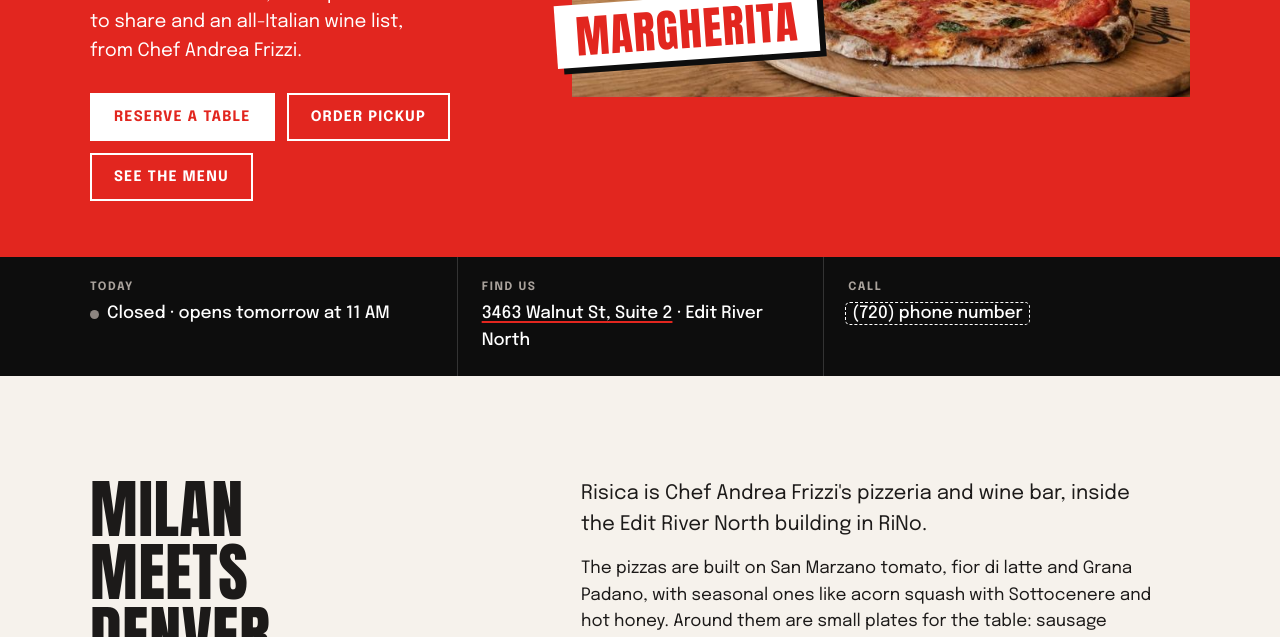
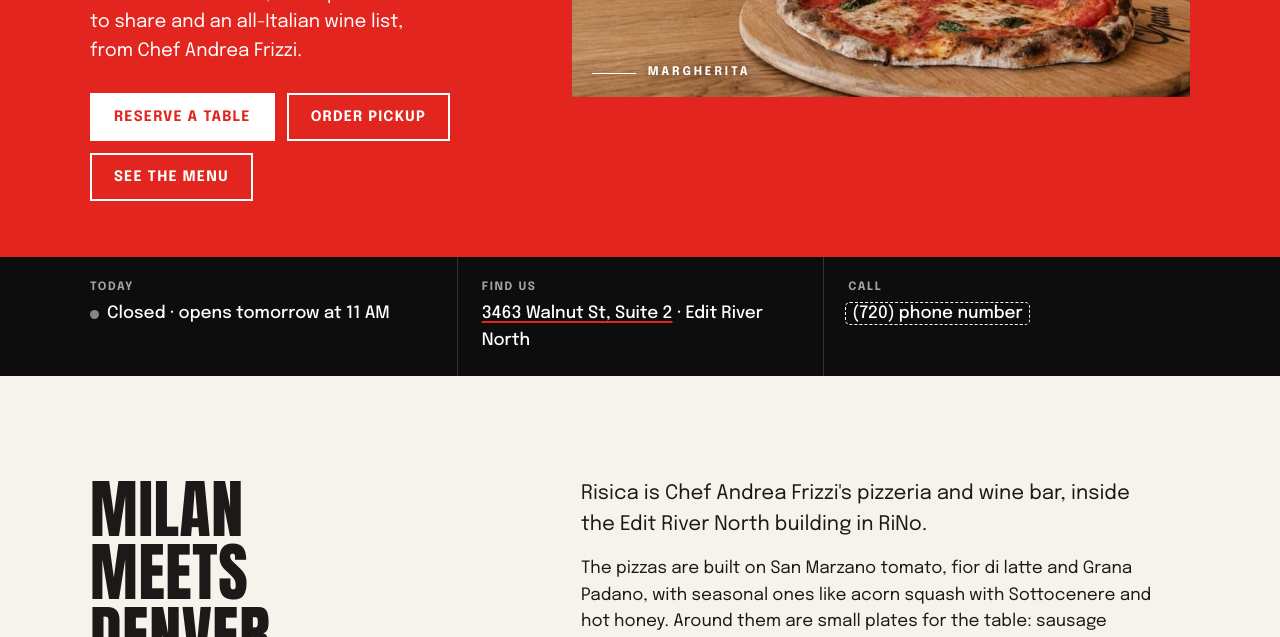
Before and after one commit to DionPuthoff/risica, a plain HTML site: page index.html in a window 1280 px wide. Shown: the part 463-1100 px from the top of the page. Drawn offline with Linux system fonts and the light colour scheme.

Commit message:
Make hero caption a thin line with small label
Co-Authored-By: Claude Opus 5.5 <noreply@anthropic.com>
Claude-Session: https://claude.ai/code/session_01CBnHKp5FCpJpw96WPcUiZC

```diff
--- a/index.html
+++ b/index.html
@@ -89,8 +89,9 @@ p{margin:0}
 .hero .lede{font-size:1.15rem;max-width:30ch;margin-bottom:28px}
 .hero-photo{position:relative}
 .hero-photo img{width:100%;aspect-ratio:2/1.15;object-fit:cover}
-.hero-photo figcaption{position:absolute;left:-14px;bottom:28px;transform:rotate(-4deg);transform-origin:left bottom;background:#fff;color:var(--red);font:400 clamp(1.9rem,3.6vw,2.8rem)/1 var(--display);text-transform:uppercase;letter-spacing:.03em;padding:10px 20px 8px;box-shadow:6px 6px 0 var(--black)}
-@media (max-width:860px){.hero-photo figcaption{left:10px;bottom:14px;font-size:1.5rem;padding:8px 14px 6px;box-shadow:4px 4px 0 var(--black)}}
+.hero-photo figcaption{position:absolute;left:20px;bottom:18px;display:flex;align-items:center;gap:12px;color:#fff;font:700 .74rem/1 var(--body);letter-spacing:.24em;text-transform:uppercase;text-shadow:0 1px 10px rgba(0,0,0,.55)}
+.hero-photo figcaption::before{content:"";width:44px;height:1px;background:#fff;box-shadow:0 1px 6px rgba(0,0,0,.4)}
+@media (max-width:860px){.hero-photo figcaption{left:14px;bottom:12px;font-size:.68rem}.hero-photo figcaption::before{width:28px}}
 @media (max-width:860px){.hero-grid{grid-template-columns:1fr;gap:28px}.hero{padding-top:20px}.hero .lede{max-width:none}}
 
 /* info bar */
```
